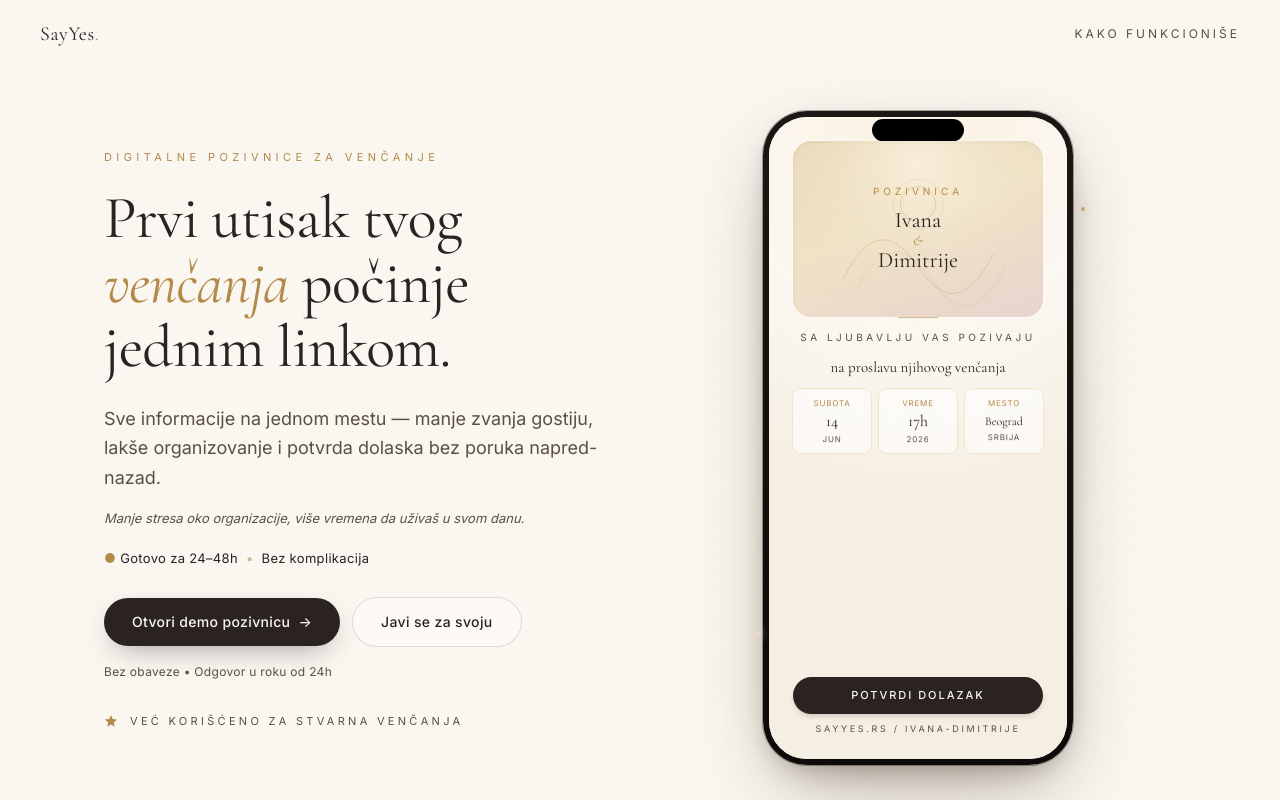
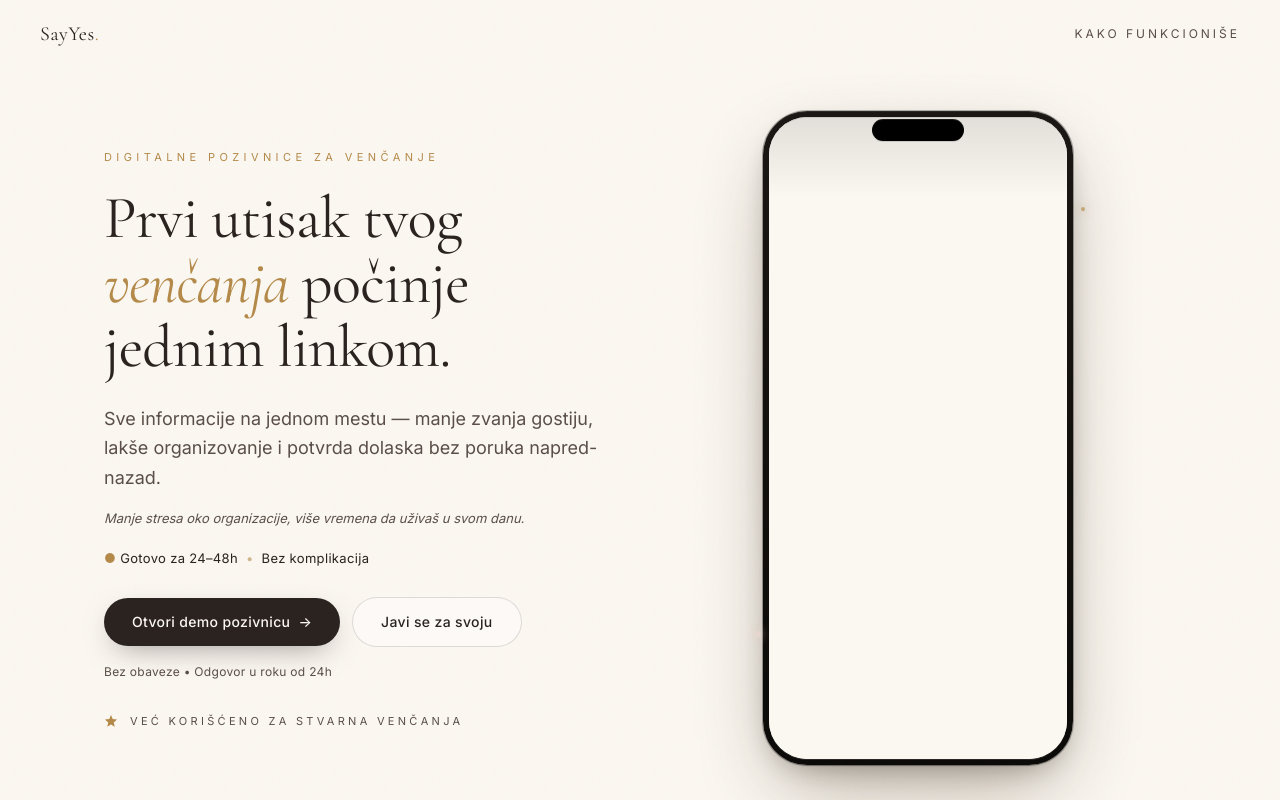
Before and after one commit to nvojinovic/sayyes-invites, a React (Vite) app: page / in a window 1280 px wide. Shown: the top 800 px of the page. Built offline with nearby package versions, Linux system fonts and the light colour scheme; a web font is replaced by a local one.

Commit message:
Added iframe

```diff
--- a/src/components/home/PhoneMockup.tsx
+++ b/src/components/home/PhoneMockup.tsx
@@ -1,94 +1,26 @@
+const DEMO_URL = "/ivana-dimitrije";
+
 export default function PhoneMockup() {
   return (
     <div
-      className="relative mx-auto w-[260px] sm:w-[290px] md:w-[310px] aspect-[9/19] animate-float-slow"
+      className="relative mx-auto aspect-[9/19] w-[260px] animate-float-slow sm:w-[290px] md:w-[310px]"
       aria-hidden="true"
     >
       <div className="absolute -inset-10 bg-[radial-gradient(closest-side,rgba(201,169,106,0.28),transparent_70%)] blur-2xl" />
 
       <div className="relative h-full w-full rounded-[44px] bg-gradient-to-b from-[#1a1714] to-[#0d0b09] p-[6px] shadow-[0_30px_80px_-20px_rgba(60,40,15,0.45),0_10px_30px_-12px_rgba(0,0,0,0.35)] ring-1 ring-black/30">
-        <div className="absolute left-1/2 top-2 z-20 h-[22px] w-[92px] -translate-x-1/2 rounded-full bg-black" />
+        <div className="absolute left-1/2 top-2 z-30 h-[22px] w-[92px] -translate-x-1/2 rounded-full bg-black" />
 
-        <div className="relative h-full w-full overflow-hidden rounded-[38px] bg-ivory">
-          <div className="absolute inset-0 bg-[radial-gradient(120%_60%_at_50%_0%,#fbf2e2_0%,#fbf7f1_55%,#f5eee2_100%)]" />
-
-          <div
-            className="absolute inset-x-6 top-6 h-44 rounded-[18px] bg-[linear-gradient(160deg,#e9d9b8_0%,#f0e3c6_45%,#e8d4cf_100%)] shadow-inner ring-1 ring-white/40 overflow-hidden"
-          >
-            <svg
-              viewBox="0 0 200 180"
-              className="absolute inset-0 h-full w-full opacity-70"
-              preserveAspectRatio="xMidYMid slice"
-            >
-              <defs>
-                <radialGradient id="pm-light" cx="50%" cy="20%" r="70%">
-                  <stop offset="0%" stopColor="#fff8ea" stopOpacity="0.9" />
-                  <stop offset="100%" stopColor="#e9d9b8" stopOpacity="0" />
-                </radialGradient>
-              </defs>
-              <rect width="200" height="180" fill="url(#pm-light)" />
-              <g stroke="#b48a4a" strokeWidth="0.6" fill="none" opacity="0.55">
-                <path d="M40 130 C 60 90, 80 90, 100 120 S 140 150, 160 110" />
-                <path d="M50 140 C 70 100, 90 100, 110 130 S 150 160, 170 120" opacity="0.5" />
-                <circle cx="100" cy="70" r="14" />
-                <circle cx="100" cy="70" r="20" opacity="0.5" />
-              </g>
-            </svg>
-            <div className="absolute inset-0 flex flex-col items-center justify-center">
-              <p className="text-[10px] uppercase tracking-[0.4em] text-gold">
-                Pozivnica
-              </p>
-              <p className="font-serif text-[22px] leading-tight text-ink mt-2">
-                Ivana
-              </p>
-              <p className="font-serif italic text-[14px] text-gold -mt-1">
-                &amp;
-              </p>
-              <p className="font-serif text-[22px] leading-tight text-ink -mt-1">
-                Dimitrije
-              </p>
-            </div>
-          </div>
-
-          <div className="absolute inset-x-6 top-[12.5rem] flex flex-col items-center text-center">
-            <div className="h-px w-10 bg-gold/60" />
-            <p className="mt-3 text-[10px] uppercase tracking-[0.35em] text-ink-soft">
-              Sa ljubavlju Vas pozivaju
-            </p>
-            <p className="mt-3 font-serif text-[15px] leading-snug text-ink">
-              na proslavu njihovog venčanja
-            </p>
-          </div>
-
-          <div className="absolute inset-x-6 top-[17rem] grid grid-cols-3 gap-2 text-center">
-            <div className="rounded-lg bg-white/60 backdrop-blur-sm py-2 ring-1 ring-champagne/60">
-              <p className="text-[8px] uppercase tracking-widest text-gold">Subota</p>
-              <p className="font-serif text-[16px] text-ink leading-none mt-1">14</p>
-              <p className="text-[8px] uppercase tracking-widest text-ink-soft mt-1">Jun</p>
-            </div>
-            <div className="rounded-lg bg-white/60 backdrop-blur-sm py-2 ring-1 ring-champagne/60">
-              <p className="text-[8px] uppercase tracking-widest text-gold">Vreme</p>
-              <p className="font-serif text-[16px] text-ink leading-none mt-1">17h</p>
-              <p className="text-[8px] uppercase tracking-widest text-ink-soft mt-1">2026</p>
-            </div>
-            <div className="rounded-lg bg-white/60 backdrop-blur-sm py-2 ring-1 ring-champagne/60">
-              <p className="text-[8px] uppercase tracking-widest text-gold">Mesto</p>
-              <p className="font-serif text-[12px] text-ink leading-none mt-1.5">Beograd</p>
-              <p className="text-[8px] uppercase tracking-widest text-ink-soft mt-1">Srbija</p>
-            </div>
-          </div>
-
-          <div className="absolute inset-x-6 bottom-6">
-            <button
-              type="button"
-              className="w-full rounded-full bg-ink py-2.5 text-[11px] font-medium tracking-[0.18em] uppercase text-ivory shadow-md"
-            >
-              Potvrdi dolazak
-            </button>
-            <p className="mt-2 text-center text-[9px] tracking-[0.3em] uppercase text-ink-soft">
-              sayyes.rs / ivana-dimitrije
-            </p>
-          </div>
+        <div className="relative h-full w-full overflow-hidden rounded-[38px] bg-[#faf7f2]">
+          <iframe
+            src={DEMO_URL}
+            title="Ivana i Dimitrije demo pozivnica"
+            className="pointer-events-none h-full w-full border-0"
+            loading="lazy"
+            tabIndex={-1}
+          />
+          <div className="pointer-events-none absolute inset-x-0 top-0 h-20 bg-gradient-to-b from-black/10 to-transparent" />
+          <div className="pointer-events-none absolute inset-0 rounded-[38px] ring-1 ring-inset ring-white/10" />
         </div>
       </div>
 
```
